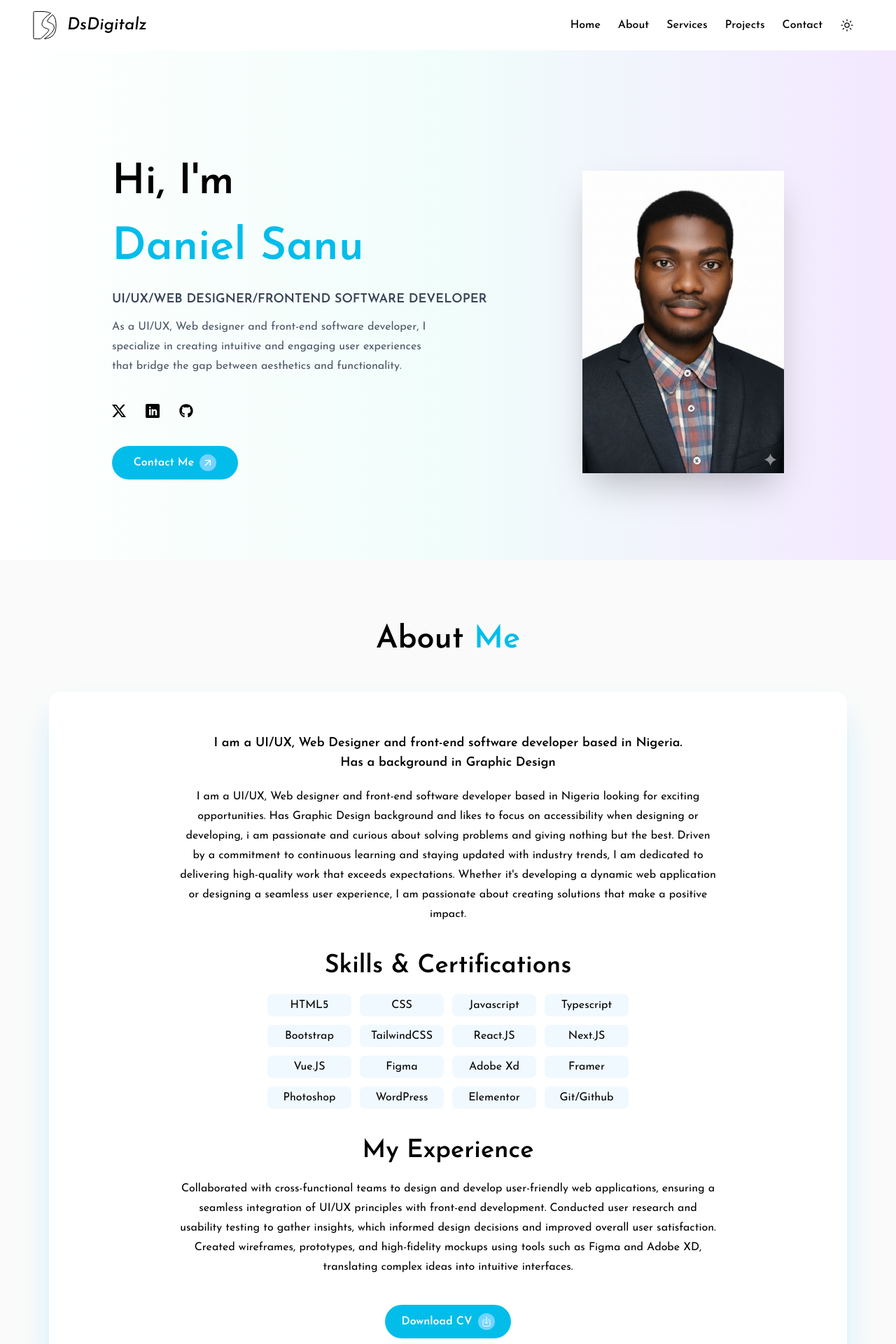
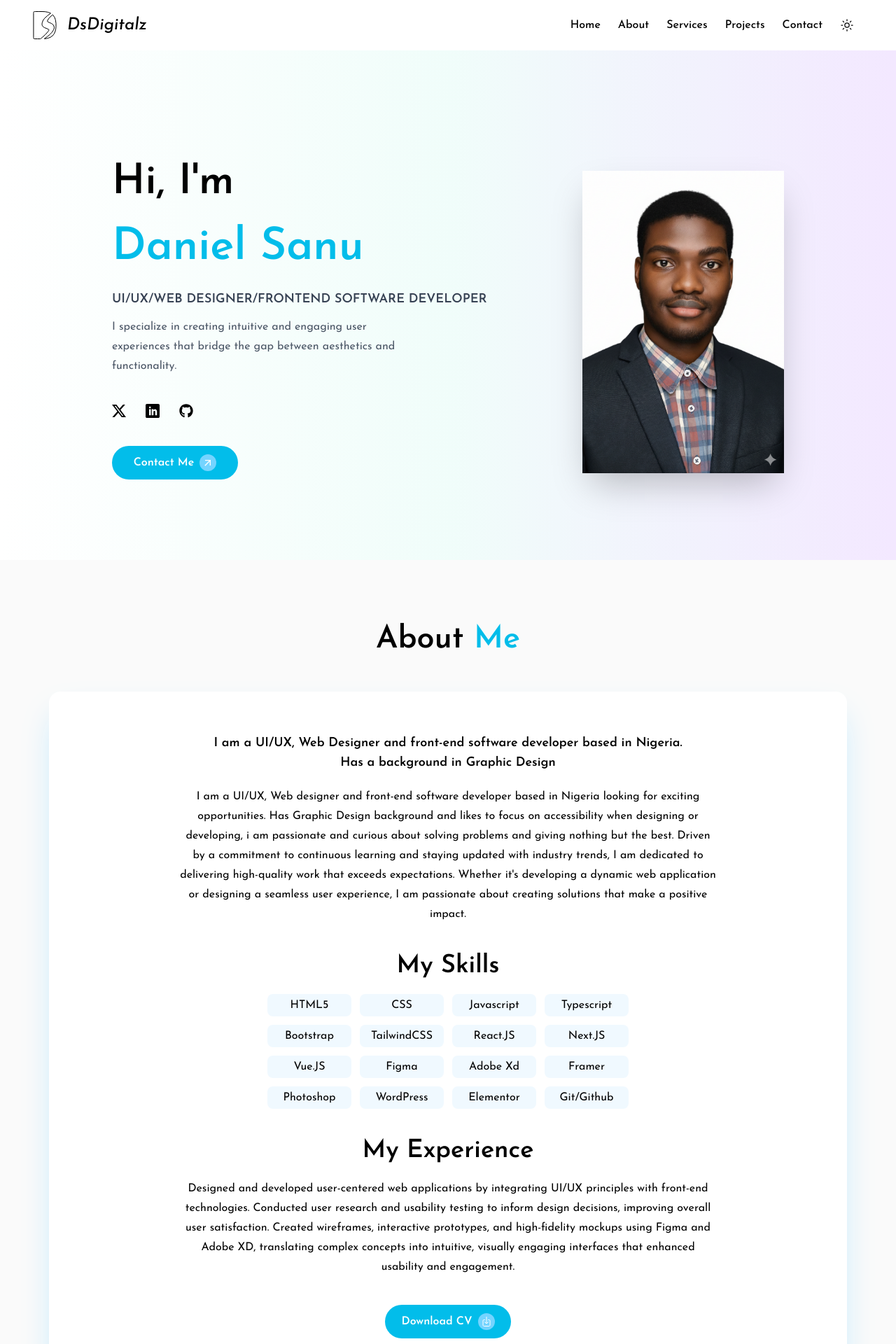
Before and after one commit to DsDigitalz/MyPortfolio-Project, a React (Vite) app: page / in a window 1280 px wide. Shown: the top 1920 px of the page at 70% size. Built offline with nearby package versions, Linux system fonts and the light colour scheme.

Commit message:
added portfolioData at onclick in  portfolio.jsx

```diff
--- a/src/Components/About.jsx
+++ b/src/Components/About.jsx
@@ -89,7 +89,7 @@ export default function About() {
             }`}
             variants={itemVariants}
           >
-            Skills & Certifications
+            My Skills
           </motion.h1>
           <motion.div
             className="grid grid-cols-2 md:grid-cols-3 lg:grid-cols-4 gap-3 text-center"
@@ -168,20 +168,19 @@ export default function About() {
             }`}
             variants={itemVariants}
           >
-            Collaborated with cross-functional teams to design and develop
-            user-friendly web applications, ensuring a seamless integration of
-            UI/UX principles with front-end development. Conducted user research
-            and usability testing to gather insights, which informed design
-            decisions and improved overall user satisfaction. Created
-            wireframes, prototypes, and high-fidelity mockups using tools such
-            as Figma and Adobe XD, translating complex ideas into intuitive
-            interfaces.
+            Designed and developed user-centered web applications by integrating
+            UI/UX principles with front-end technologies. Conducted user
+            research and usability testing to inform design decisions, improving
+            overall user satisfaction. Created wireframes, interactive
+            prototypes, and high-fidelity mockups using Figma and Adobe XD,
+            translating complex concepts into intuitive, visually engaging
+            interfaces that enhanced usability and engagement.
           </motion.p>
         </div>
 
         <motion.a
-          href="My_CV.pdf"
-          download="My_CV.pdf"
+          href="Dan_CV(1).pdf"
+          download="Dan_CV(1).pdf"
           className={`rounded-full w-[180px] p-3 mt-10 active:bg-[#059fc6] cursor-pointer flex items-center gap-2 justify-center text-white ${
             isDarkMode
               ? "bg-[#D3AF37] text-black active:bg-[#FFD700]"
--- a/src/Components/Footer.jsx
+++ b/src/Components/Footer.jsx
@@ -17,7 +17,11 @@ export default function Footer() {
   // Define the animation variants
   const fadeInVariants = {
     hidden: { opacity: 0, y: 50 },
-    visible: { opacity: 1, y: 0, transition: { duration: 0.8, ease: "easeOut" } },
+    visible: {
+      opacity: 1,
+      y: 0,
+      transition: { duration: 0.8, ease: "easeOut" },
+    },
   };
 
   // Use useEffect to trigger the animation when the element is in view
@@ -32,14 +36,13 @@ export default function Footer() {
       className="bg-black p-10 w-full mt-10"
       id="footer"
       ref={ref} // Attach the ref to the element
-      variants={fadeInVariants}
-      initial="hidden"
-      animate={controls}
     >
       <div className="flex flex-col justify-center gap-10 items-center lg:flex-row lg:justify-between lg:px-20 lg:py-10">
         <motion.div
           className="font-bold text-[20px] lg:text-[24px] text-white"
           variants={fadeInVariants}
+          initial="hidden"
+          animate={controls}
         >
           DS
           <span className={isDarkMode ? "text-[#D3AF37]" : "text-[#02BDEA]"}>
--- a/src/Components/Hero.jsx
+++ b/src/Components/Hero.jsx
@@ -1,10 +1,12 @@
+"use client";
+
 import React from "react";
 import { motion } from "framer-motion";
 import { BsTwitterX } from "react-icons/bs";
 import { ImLinkedin } from "react-icons/im";
 import { FaGithub } from "react-icons/fa";
 import { MdArrowOutward } from "react-icons/md";
-import { useTheme } from "./ThemeContext"; // Assuming this hook provides isDarkMode
+import { useTheme } from "./ThemeContext";
 
 export default function Hero() {
   const { isDarkMode } = useTheme();
@@ -16,88 +18,73 @@ export default function Hero() {
     }
   };
 
-  // Determine the correct image source based on the theme
   const heroImageSrc = isDarkMode ? "heroimg.png" : "heroimg3.png";
 
-  // Framer Motion variants for the scroll effect (slide-in and fade-in)
+  // Container variant with staggerChildren
   const containerVariants = {
-    hidden: { opacity: 0, y: 100 },
+    hidden: { opacity: 0 },
+    visible: {
+      opacity: 1,
+      transition: {
+        staggerChildren: 0.1, // each child animates 0.1s after previous
+      },
+    },
+  };
+
+  // Common child variant
+  const childVariants = {
+    hidden: { opacity: 0, y: 20 },
     visible: {
       opacity: 1,
       y: 0,
-      transition: { duration: 0.8, ease: "easeOut" },
+      transition: { duration: 0.3, ease: "easeOut" },
     },
   };
 
+  // Motion image variant
   const imageVariants = {
     hidden: { opacity: 0, x: 50, scale: 0.8 },
     visible: {
       opacity: 1,
       x: 0,
       scale: 1,
-      transition: { duration: 0.8, delay: 0.2, ease: "easeOut" },
+      transition: { duration: 0.5, ease: "easeOut" },
     },
   };
 
-  const contentVariants = {
-    hidden: { opacity: 0, x: -50 },
-    visible: {
-      opacity: 1,
-      x: 0,
-      transition: { duration: 0.8, delay: 0.4, ease: "easeOut" },
-    },
-  };
-
-  // Sub-component for a single Motion Image with animation
-  const MotionHeroImage = ({ src, className }) => (
-    <motion.img
-      key={src} // Key is essential to force a re-render and re-animate when the source changes
-      src={src}
-      alt="Hero Image"
-      className={className}
-      variants={imageVariants}
-      initial="hidden"
-      whileInView="visible" // Animate on scroll (when in view)
-      viewport={{ once: true, amount: 0.3 }} // Once in view, trigger animation
-    />
-  );
-
   return (
-    <motion.main // Changed to <main> for better semantic structure
+    <motion.main
+      id="home"
       className={`hero ${
         isDarkMode
           ? "bg-gradient-to-l from-slate-800 via-gray-900 to-black text-white"
           : "bg-gradient-to-l from-purple-100 via-teal-50 to-white text-black"
       }`}
-      id="home"
       variants={containerVariants}
       initial="hidden"
-      whileInView="visible" // Animate the section itself on scroll
+      whileInView="visible"
       viewport={{ once: true, amount: 0.1 }}
     >
-      <div className="mx-auto max-w-[1440px] pt-35 lg:pt-50 pb-20 px-4 flex flex-col items-center lg:flex-row-reverse lg:justify-between lg:gap-7 lg:px-40 h-full lg:h-screen ">
-        {/* Conditional Image Rendering */}
-        <MotionHeroImage
+      <div className="mx-auto max-w-[1440px] pt-35 lg:pt-50 pb-20 px-4 flex flex-col items-center lg:flex-row-reverse lg:justify-between lg:gap-7 lg:px-40 h-full lg:h-screen">
+        {/* Hero Image */}
+        <motion.img
+          key={heroImageSrc}
           src={heroImageSrc}
+          alt="Hero Image"
           className="mx-auto shadow-2xl w-[45%] md:w-[35%] lg:w-[50%] xl:w-[30%] lg:mx-0"
+          variants={imageVariants}
         />
 
+        {/* Hero Text and Buttons */}
         <motion.div
           className="mt-10 lg:mt-0 font-semibold text-[40px] flex flex-col items-center lg:items-start pb-5 lg:flex-1 lg:flex lg:flex-col"
-          variants={contentVariants}
-          initial="hidden"
-          whileInView="visible" // Animate content on scroll
-          viewport={{ once: true, amount: 0.2 }}
+          variants={containerVariants}
         >
-          <div className="w-full text-center lg:text-left">
           <motion.h1
             className={`lg:text-[50px] xl:text-[60px] ${
               isDarkMode ? "text-white" : "text-black"
             }`}
-              initial={{ opacity: 0, y: 20 }}
-              whileInView={{ opacity: 1, y: 0 }}
-              viewport={{ once: true }}
-              transition={{ duration: 0.6, delay: 0.6 }}
+            variants={childVariants}
           >
             Hi, I'm
           </motion.h1>
@@ -105,22 +92,15 @@ export default function Hero() {
             className={`lg:text-[50px] xl:text-[64px] ${
               isDarkMode ? "text-[#D3AF37]" : "text-[#02BDEA]"
             }`}
-              initial={{ opacity: 0, y: 20 }}
-              whileInView={{ opacity: 1, y: 0 }}
-              viewport={{ once: true }}
-              transition={{ duration: 0.6, delay: 0.8 }}
+            variants={childVariants}
           >
             Daniel Sanu
           </motion.h1>
-          </div>
           <motion.p
-            className={`fade_text text-[16px] w-full mt-3 text-center lg:text-left lg:text-[18px] lg:w-full ${
+            className={`fade_text text-[16px] w-full mt-3 text-center lg:text-left lg:text-[18px] ${
               isDarkMode ? "text-gray-300" : "text-gray-700"
             }`}
-            initial={{ opacity: 0, y: 20 }}
-            whileInView={{ opacity: 1, y: 0 }}
-            viewport={{ once: true }}
-            transition={{ duration: 0.6, delay: 1.0 }}
+            variants={childVariants}
           >
             UI/UX/WEB DESIGNER/FRONTEND SOFTWARE DEVELOPER
           </motion.p>
@@ -128,59 +108,38 @@ export default function Hero() {
             className={`text-[16px] text-center mt-3 font-normal leading-7 max-w-sm lg:max-w-none lg:w-[70%] lg:text-left ${
               isDarkMode ? "text-gray-400" : "text-gray-600"
             }`}
-            initial={{ opacity: 0, y: 20 }}
-            whileInView={{ opacity: 1, y: 0 }}
-            viewport={{ once: true }}
-            transition={{ duration: 0.6, delay: 1.2 }}
+            variants={childVariants}
           >
-            As a UI/UX, Web designer and front-end software developer, I
-            specialize in creating intuitive and engaging user experiences that
-            bridge the gap between aesthetics and functionality.
+            I specialize in creating intuitive and engaging user experiences
+            that bridge the gap between aesthetics and functionality.
           </motion.p>
+
+          {/* Social Icons */}
           <motion.div
             className={`flex gap-7 pt-[40px] text-xl ${
               isDarkMode ? "text-white" : "text-black"
             }`}
-            initial={{ opacity: 0, y: 20 }}
-            whileInView={{ opacity: 1, y: 0 }}
-            viewport={{ once: true }}
-            transition={{ duration: 0.6, delay: 1.4 }}
+            variants={childVariants}
           >
             <a href="https://x.com/daniel_san4975">
-              <BsTwitterX
-                className={`cursor-pointer ${
-                  isDarkMode ? "active:text-[#FFD700]" : "active:text-[#02BDEA]"
-                }`}
-              />
+              <BsTwitterX className="cursor-pointer" />
             </a>
             <a href="https://www.linkedin.com/in/dsdigitalz/">
-              <ImLinkedin
-                className={`cursor-pointer ${
-                  isDarkMode ? "active:text-[#FFD700]" : "active:text-[#02BDEA]"
-                }`}
-              />
+              <ImLinkedin className="cursor-pointer" />
             </a>
             <a href="https://github.com/DsDigitalz">
-              <FaGithub
-                className={`cursor-pointer ${
-                  isDarkMode ? "active:text-[#FFD700]" : "active:text-[#02BDEA]"
-                }`}
-              />
+              <FaGithub className="cursor-pointer" />
             </a>
           </motion.div>
+
+          {/* Contact Button */}
           <motion.button
             onClick={handleScrollToContact}
             className={`rounded-full w-[180px] p-3 mt-10 cursor-pointer flex items-center gap-2 justify-center text-white ${
-              isDarkMode
-                ? "bg-[#D3AF37] text-black active:bg-[#FFD700]"
-                : "bg-[#02BDEA] active:bg-[#50cbea]"
+              isDarkMode ? "bg-[#D3AF37] text-black" : "bg-[#02BDEA]"
             }`}
-            id="contact"
-            whileHover={{ scale: 1.05, transition: { duration: 0.3 } }}
-            initial={{ opacity: 0, y: 20 }}
-            whileInView={{ opacity: 1, y: 0 }}
-            viewport={{ once: true }}
-            transition={{ duration: 0.6, delay: 1.6 }}
+            whileHover={{ scale: 1.05, transition: { duration: 0.2 } }}
+            variants={childVariants}
           >
             <p
               className={`text-[16px] font-semibold ${
--- a/src/Components/Portfolio.jsx
+++ b/src/Components/Portfolio.jsx
@@ -1,33 +1,10 @@
-import React from "react";
+"use client";
+
+import React, { useRef, useState } from "react";
 import { motion } from "framer-motion";
 import { FaStreetView } from "react-icons/fa6";
 import { useTheme } from "./ThemeContext";
 
-// Define variants for the main container to stagger children animations
-const containerVariants = {
-  hidden: { opacity: 0 },
-  visible: {
-    opacity: 1,
-    transition: {
-      staggerChildren: 0.2, // Stagger the animation of child elements
-    },
-  },
-};
-
-// Define variants for the individual portfolio cards
-const cardVariants = {
-  hidden: { opacity: 0, y: 30 },
-  visible: {
-    opacity: 1,
-    y: 0,
-    transition: {
-      duration: 0.6,
-      ease: "easeOut",
-    },
-  },
-};
-
-// Data array for portfolio items
 const portfolioData = [
   {
     imgSrc: "homehaven.png",
@@ -35,7 +12,7 @@ const portfolioData = [
     title: "UX Case Study",
     description:
       "Designed a real estate UX case study highlighting user research, wireframes, and prototypes",
-    link: "https://www.figma.com/proto/EFRlnaxtR3hojBTzLvN5X7/UIUX-case-study?node-id=420-1261&t=6xb14krBDy2q8LSU-0&scaling=min-zoom&content-scaling=fixed&page-id=0%3A1",
+    link: "https://www.figma.com/proto/EFRlnaxtR3hojBTzLvN5X7/UIUX-case-study?node-id=420-1261",
   },
   {
     imgSrc: "banner.jpg",
@@ -43,7 +20,7 @@ const portfolioData = [
     title: "Corporate Web Design",
     description:
       "Designed a corporate website UI design with a focus on simplicity and professionalism",
-    link: "https://www.figma.com/proto/ea3BmYTbhJQPRs5TX0zBOl/Corporate-Website?node-id=239-296&t=ho1Nutae5wjK12m3-0&scaling=scale-down-width&content-scaling=fixed&page-id=0%3A1&starting-point-node-id=273%3A841",
+    link: "https://www.figma.com/proto/ea3BmYTbhJQPRs5TX0zBOl/Corporate-Website?node-id=239-296",
   },
   {
     imgSrc: "estate.png",
@@ -51,7 +28,7 @@ const portfolioData = [
     title: "Real Estate App Design",
     description:
       "Designed a real estate app, providing a seamless platform for buyers, sellers, and agents.",
-    link: "https://www.figma.com/proto/EFRlnaxtR3hojBTzLvN5X7/UIUX-case-study?page-id=135%3A760&node-id=135-761&viewport=1261%2C587%2C0.12&t=Qn2qqzVtwL4ylQBt-1&scaling=scale-down&content-scaling=fixed&starting-point-node-id=135%3A761&show-proto-side%20bar=1",
+    link: "https://www.figma.com/proto/EFRlnaxtR3hojBTzLvN5X7/UIUX-case-study?page-id=135%3A760&node-id=135-761",
   },
   {
     imgSrc: "Cover.png",
@@ -80,19 +57,45 @@ const portfolioData = [
 
 export default function Portfolio() {
   const { isDarkMode } = useTheme();
+  const sliderRef = useRef(null);
+  const [activeIndex, setActiveIndex] = useState(null);
+
+  const scrollLeft = () => {
+    if (sliderRef.current) {
+      const card = sliderRef.current.querySelector(".card");
+      const cardWidth = card.offsetWidth + 16; // 16px gap
+      sliderRef.current.scrollBy({ left: -cardWidth, behavior: "smooth" });
+    }
+  };
+
+  const scrollRight = () => {
+    if (sliderRef.current) {
+      const card = sliderRef.current.querySelector(".card");
+      const cardWidth = card.offsetWidth + 16;
+      sliderRef.current.scrollBy({ left: cardWidth, behavior: "smooth" });
+    }
+  };
+
+  const handleCardClick = (index) => {
+    setActiveIndex(activeIndex === index ? null : index);
+  };
+
+  const overlayVariants = {
+    hidden: { opacity: 0, y: 50 },
+    visible: { opacity: 1, y: 0 },
+  };
 
   return (
     <section
-      className={`portfolio1 w-100% pt-10 lg:pt-20  pb-20 flex flex-col items-center ${
+      className={`portfolio1 w-full pt-10 lg:pt-20 pb-20 flex flex-col items-center ${
         isDarkMode
           ? "bg-gradient-to-l from-slate-800 via-gray-900 to-black text-white"
           : "bg-gradient-to-l from-purple-100 via-teal-50 to-white text-black"
       }`}
       id="portfolio"
     >
-      <div>
       <motion.h1
-          className={`text-[35px] font-semibold sm:text-[40px] md:text-[45px] text-center ${
+        className={`text-[35px] font-semibold sm:text-[40px] md:text-[45px] text-center mb-8 ${
           isDarkMode ? "text-white" : "text-black"
         }`}
         initial={{ opacity: 0, y: -20 }}
@@ -106,74 +109,79 @@ export default function Portfolio() {
         </span>
       </motion.h1>
 
-        <motion.div
-          className="portfolio lg:grid lg:grid-cols-2 2xl:grid 2xl:grid-cols-3 gap-10"
-          variants={containerVariants}
-          initial="hidden"
-          whileInView="visible"
-          viewport={{ once: true, amount: 0.1 }}
+      <div className="relative w-full max-w-[1140px] mx-auto flex items-center">
+        {/* Left arrow */}
+        <button
+          onClick={scrollLeft}
+          className="absolute left-0 z-10 h-10 w-10 bg-gray-500/50 hover:bg-gray-600/70 rounded-full flex items-center justify-center text-white"
         >
-          {portfolioData.map((project, index) => (
-            <motion.div
+          &#8249;
+        </button>
+
+        {/* Slider */}
+        <div
+          ref={sliderRef}
+          className="flex gap-4 overflow-x-auto scroll-smooth snap-x snap-mandatory px-2 py-4 w-full"
+        >
+          {portfolioData.map((project, index) => {
+            const isActive = activeIndex === index;
+            return (
+              <div
                 key={index}
-              className={`mt-7 w-[332px] pb-3 mx-auto flex justify-center shadow-2xl rounded-2xl hover:scale-103 hover:transition-all duration-300 ${
+                className={`card relative h-70 min-w-[260px] sm:min-w-[280px]   rounded-2xl shadow-2xl overflow-hidden hover:scale-105 transition-transform duration-300 ${
                   isDarkMode
                     ? "bg-zinc-900 hover:shadow-zinc-700"
                     : "bg-white hover:shadow-sky-200"
                 }`}
-              variants={cardVariants}
+                onClick={() => handleCardClick(index)}
               >
-              <div className="w-full flex flex-col items-center gap-2 leading-7">
-                <div
-                  className={`shadow-2xl p-1 w-full rounded-t-2xl ${
-                    isDarkMode ? "bg-zinc-900" : "bg-zinc-100"
+                {/* Overlay */}
+                <motion.div
+                  className={`absolute inset-0 flex flex-col items-center justify-center p-4 text-center rounded-2xl transition-opacity duration-300 ${
+                    isDarkMode
+                      ? "bg-black/70 text-white"
+                      : "bg-white/80 text-black"
+                  } ${isActive ? "opacity-100" : "opacity-0"}`}
+                  variants={overlayVariants}
+                  initial="hidden"
+                  animate={isActive ? "visible" : "hidden"}
+                  transition={{ duration: 0.3, ease: "easeOut" }}
+                >
+                  <p className="text-zinc-300">{project.category}</p>
+                  <h1 className="font-semibold text-lg">{project.title}</h1>
+                  <p className="text-[14px] mt-2">{project.description}</p>
+                  <a
+                    href={project.link}
+                    target="_blank"
+                    rel="noopener noreferrer"
+                    className={`mt-3 rounded px-6 py-1.5 flex items-center gap-2 justify-center ${
+                      isDarkMode
+                        ? "bg-[#D3AF37] text-black hover:bg-yellow-400"
+                        : "bg-[#02BDEA] text-white hover:bg-sky-400"
                     }`}
                   >
-                  <div>
+                    View <FaStreetView className="text-[20px]" />
+                  </a>
+                </motion.div>
+
+                {/* Image */}
                 <img
                   src={project.imgSrc}
                   alt={project.title}
-                      className="rounded-t-2xl w-full h-[200px]"
+                  className="rounded-2xl w-full h-full object-cover"
                 />
               </div>
+            );
+          })}
         </div>
-                <div
-                  className={`flex flex-col gap-2 items-center text-center p-3 ${
-                    isDarkMode ? "text-white" : "text-black"
-                  }`}
+
+        {/* Right arrow */}
+        <button
+          onClick={scrollRight}
+          className="absolute right-0 z-10 h-10 w-10 bg-gray-500/50 hover:bg-gray-600/70 rounded-full flex items-center justify-center text-white"
         >
-                  <p className="text-zinc-500">{project.category}</p>
-                  <h1 className="font-semibold text-2xl text-[18px]">
-                    {project.title}
-                  </h1>
-                  <p
-                    className={`text-center w-[85%] text-[15px] ${
-                      isDarkMode ? "text-gray-300" : "text-black"
-                    }`}
-                  >
-                    {project.description}
-                  </p>
-                  <button
-                    className={`rounded px-10 py-1.5 cursor-pointer flex items-center gap-3 justify-center ${
-                      isDarkMode
-                        ? "bg-[#D3AF37] text-black active:bg-yellow-500"
-                        : "bg-[#02BDEA] text-white active:bg-[#50cbea]"
-                    }`}
-                  >
-                    <a href={project.link} className="flex items-center gap-3">
-                      View
-                      <FaStreetView
-                        className={`text-[24px] rounded-full p-1 ${
-                          isDarkMode ? "bg-amber-300" : "bg-sky-300"
-                        }`}
-                      />
-                    </a>
+          &#8250;
         </button>
-                </div>
-              </div>
-            </motion.div>
-          ))}
-        </motion.div>
       </div>
     </section>
   );
```
Also changed, not shown: 1 other file (tests, documents, lock files or other folders). Lines whose indentation alone changed are shown as unchanged.
